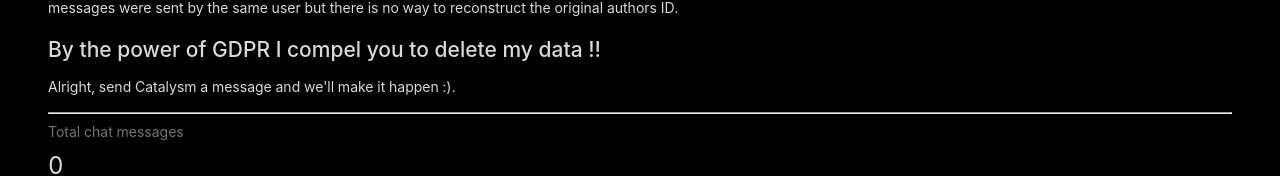
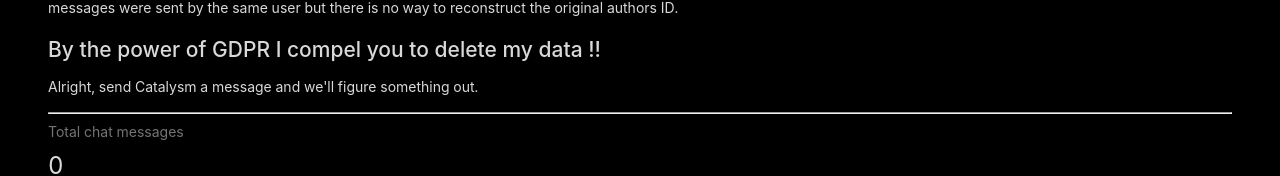
Before and after one commit to niekcandaele/chat-archiver, a React (Create React App) app in the folder web/: page /about in a window 1280 px wide. Shown: the part 468-644 px from the top of the page. Built offline with nearby package versions, Linux system fonts and the light colour scheme; no server answers.

Commit message:
docs: change wording of GDPR thing

```diff
--- a/web/src/pages/about.tsx
+++ b/web/src/pages/about.tsx
@@ -67,7 +67,7 @@ export function About() {
       <h2>By the power of GDPR I compel you to delete my data !!</h2>
 
       <p>
-        Alright, send Catalysm a message and we'll make it happen :).
+        Alright, send Catalysm a message and we'll figure something out.
       </p>
 
       <hr />
```
